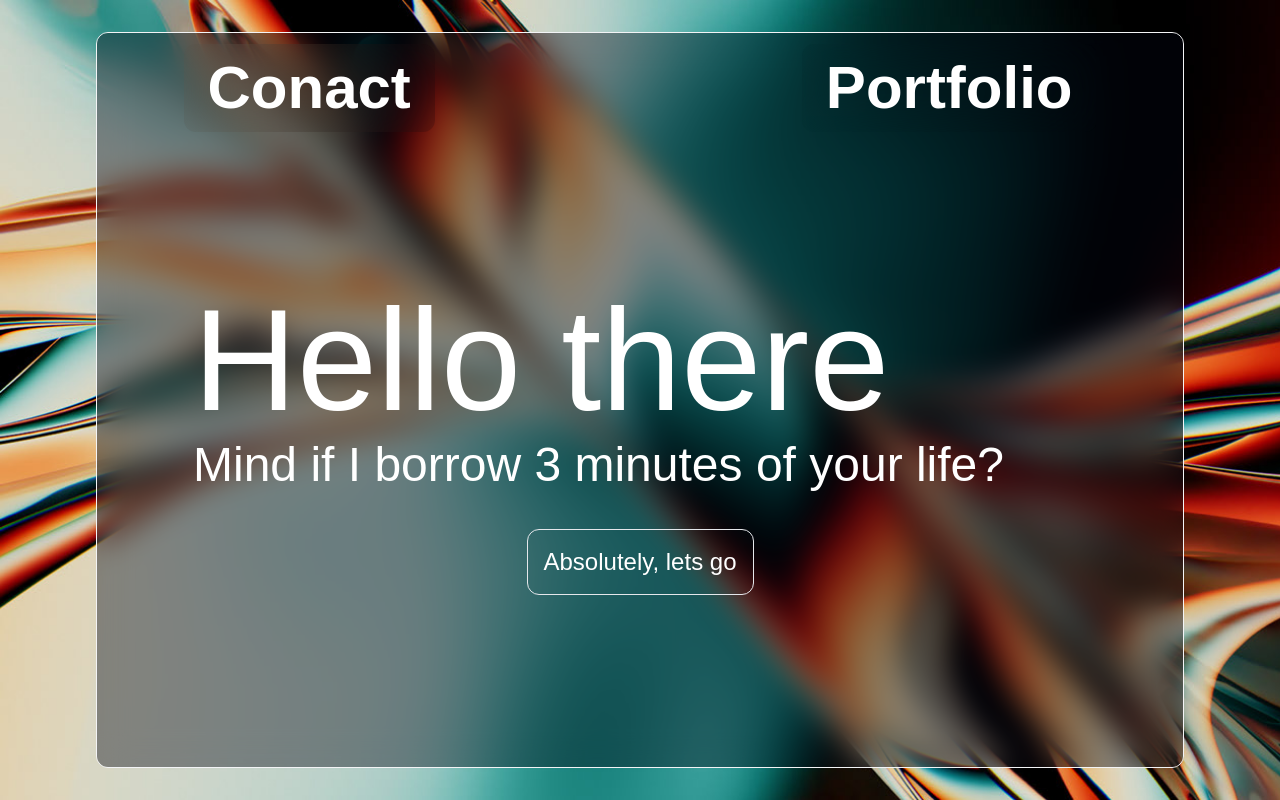
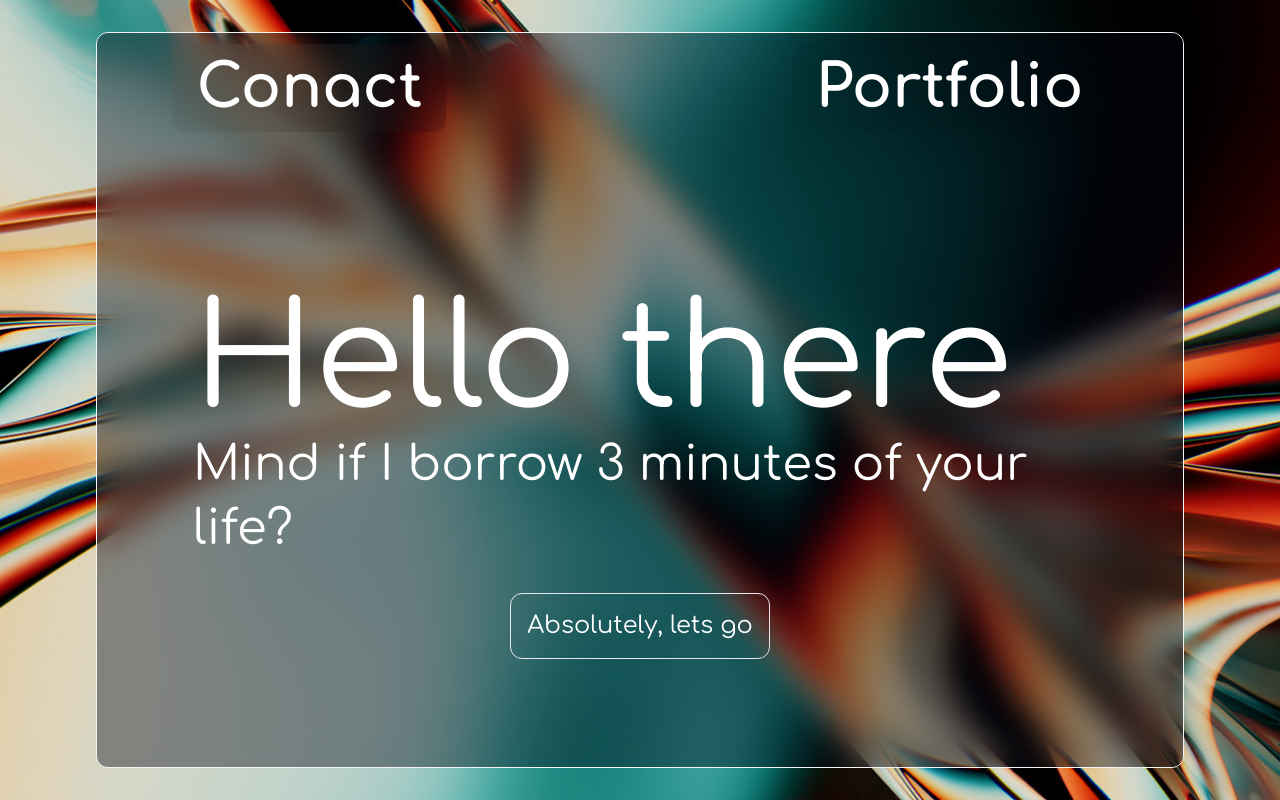
Before and after one commit to reymondar/personal-portfolio, a Next.js app: page / in a window 1280 px wide. Built offline with nearby package versions, Linux system fonts and the light colour scheme.

Commit message:
Comforta font added

```diff
--- a/src/components/NavBar.tsx
+++ b/src/components/NavBar.tsx
@@ -7,8 +7,8 @@ const NavBar = ({goingDown, handleClick}: {goingDown: boolean , handleClick: (ar
 
   return (
   <nav className={`fixed top-4 ${goingDown ? 'opacity-0' : 'opacity-100'} left-0 flex justify-around align-middle w-full h-14 z-10 transition-all`}>
-    <a href="https://wa.me/+5491124037535" target="_blank" className='text-3xl self-center backdrop-blur-2xl px-3 py-1 rounded-md font-bold hover:cursor-pointer'>Conact</a>
-    <p onClick={handleScroll} className='text-3xl self-center backdrop-blur-xl px-3 py-1 rounded-md font-bold hover:cursor-pointer'><a href="#portfolio">Portfolio</a></p>
+    <a href="https://wa.me/+5491124037535" target="_blank" className='sm:text-3xl self-center backdrop-blur-2xl px-3 py-1 rounded-md font-bold hover:cursor-pointer'>Conact</a>
+    <a onClick={handleScroll} className='sm:text-3xl self-center backdrop-blur-xl px-3 py-1 rounded-md font-bold hover:cursor-pointer' href="#portfolio">Portfolio</a>
   </nav>
   )
 }
--- a/src/components/Portfolio.tsx
+++ b/src/components/Portfolio.tsx
@@ -26,18 +26,18 @@ const Project = ({title , skills , description , link , github , impo , preview}
     }
 
     return(
-    <div onClick={handleClick} className="w-full rounded overflow-hidden shadow-lg my-6 hover:cursor-pointer md:hover:shadow-orange-300 transition-all hue-rotate-60">
+    <div onClick={handleClick} className={`${isOpened ? 'bg-black bg-opacity-70' : ''} w-full rounded overflow-hidden shadow-lg my-6 hover:cursor-pointer md:hover:shadow-orange-300 transition-all hue-rotate-60`}>
         <div className='h-24 bg-white -hue-rotate-60' style={{backgroundImage: `url(${preview})`,backgroundSize:'cover'}}></div>
-        <div className="px-6 py-4 overflow-hidden">
+        <div className="px-2 sm:px-6 py-4 overflow-hidden">
             <div className="font-bold text-sm mb-2">{title}</div>
-            <p className={`text-xs leading-6 ${isOpened ? '' : 'truncate' }`}>{description}</p>
+            <p className={`font-monserrat text-xs leading-6 ${isOpened ? '' : 'truncate' } transition-all`}>{description}</p>
         </div>
-        <div className='px-6 overflow-hidden'>
+        <div className='px-2 sm:px-6 overflow-hidden'>
             <p className="text-gray-300 text-xs"><a href={github} target="_blank" className='hover:cursor-pointer hover:text-orange-500'>{github}</a></p>
         </div>
         <div className="px-6 py-2">
             {skills.map(skill =>{
-                return  <span key={skill} className="inline-block bg-orange-100 rounded-full px-2 py-1 text-xs font-semibold text-gray-700 mr-2 mb-2 hover:bg-yellow-500 hover:cursor-default hover:text-gray-100 transition-all">{skill}</span>
+                return  <span key={skill} className="inline-block bg-orange-100 rounded-full px-2 py-1 text-xs font-semibold text-gray-700 mr-1 sm:mr-2 mb-2 hover:bg-yellow-500 hover:cursor-default hover:text-gray-100 transition-all">{skill}</span>
                 })}
         </div>
     </div>
--- a/src/pages/_app.tsx
+++ b/src/pages/_app.tsx
@@ -1,6 +1,22 @@
 import '@/styles/globals.css'
 import type { AppProps } from 'next/app'
+import { Comfortaa , Montserrat} from "next/font/google"
+
+const comforta = Comfortaa({
+  subsets: ["cyrillic"],
+  variable: "--font-comforta"
+})
+
+const monserrat = Montserrat({
+  subsets: ["cyrillic"],
+  variable: "--font-monserrat"
+})
+
 
 export default function App({ Component, pageProps }: AppProps) {
-  return <Component {...pageProps} />
+  return (
+    <main className={`${comforta.variable} ${monserrat.variable} text-white font-sans`}>
+      <Component {...pageProps} />
+    </main>
+  )
 }
--- a/src/pages/index.tsx
+++ b/src/pages/index.tsx
@@ -91,13 +91,13 @@ console.log('useffect run')
                   <div className='pt-24 text-center'>
                   <Slider images={toolLogos} />
                     <section className='pt-24'>
-                      <p className='mb-4 slides opacity-0 transition-all'>As a front end developer, I like solving problems and connecting wires but foremost, leaving things pretty!</p>
+                      <p className='mb-4 slides opacity-0 transition-all' id="myself">As a front end developer, I like solving problems and connecting wires but foremost, leaving things pretty!</p>
                       <p className='slides opacity-0 transition-all'>If you are seeking for someone who is always looking to work with the latest technologies and the best way to solve any problem, you are in the right place. </p>
                     </section>
                   </div>
                 </div>
-                <div className='w-full' id="myself">
-                  <h1 className='text-7xl p-4 slides opacity-0 transition-all'>Myself</h1>
+                <div className='w-full'>
+                  <h1 className='text-7xl p-1 pb-4 sm:p-4 slides opacity-0 transition-all'>Myself</h1>
                   <p className='lg:px-12 slides opacity-0 transition-all'>I am a self-taught React developer based in Buenos Aires. I am deeply passionate about coding and building digital experiences.</p>
                 </div>
                 <div className='w-full text-center py-6 slides opacity-0 transition-all'>
@@ -107,7 +107,7 @@ console.log('useffect run')
                     <h3 className='p-1 text-xs'>firebase</h3>
                   </div>
                   <div className='flex justify-between py-2'>
-                    <h3 className='p-1 text-xs break-all'>Styled Components</h3>
+                    <h3 className='p-1 text-xs break-all'>git</h3>
                     <h3 className='p-1 text-xs'>TailwindCss</h3>
                     <h3 className='p-1 text-xs'>GraphQL</h3>
                   </div>
@@ -117,9 +117,9 @@ console.log('useffect run')
                     <h3 className='p-1 text-xs'>Typescript</h3>
                   </div>
                 </div>
-                <div className='w-full lg:px-12 slides opacity-0 transition-all'>
-                <p>I got my start in coding by creating games, which helped me develop a keen eye for detail and a love of problem-solving.</p>
-                <p className='mt-4'>{`Today, with 1 year of experience under my belt, I'm skilled at working with APIs, databases, and popular React frameworks like Next.js and Gatsby. I'm always excited to take on new challenges and create innovative solutions for my clients and their users.`}</p>
+                <div className='w-full lg:px-12'>
+                <p className='slides opacity-0 transition-all'>I got my start in coding by creating games, which helped me develop a keen eye for detail and a love of problem-solving.</p>
+                <p className='mt-4 slides opacity-0 transition-all'>{`Today, with 1 year of experience under my belt, I'm skilled at working with APIs, databases, and popular React frameworks like Next.js and Gatsby. I'm always excited to take on new challenges and create innovative solutions for my clients and their users.`}</p>
                 </div>
                 <div id="portfolio" className='slides opacity-0 transition-all'>
                   <Portfolio />
--- a/src/styles/globals.css
+++ b/src/styles/globals.css
@@ -25,6 +25,10 @@ body {
   transition: scroll-behavior 0.5s ease-in-out;
 }
 
+p {
+  font-family: 'monserrat', sans-serif;
+}
+
 .bg-main {
   background-image: url('../../public/bg-port.jpg');
   background-repeat: no-repeat;
--- a/tailwind.config.js
+++ b/tailwind.config.js
@@ -1,4 +1,5 @@
 /** @type {import('tailwindcss').Config} */
+const defaultTheme = require('tailwindcss/defaultTheme')
 module.exports = {
   content: [
     './src/pages/**/*.{js,ts,jsx,tsx}',
@@ -12,6 +13,10 @@ module.exports = {
         'gradient-conic':
           'conic-gradient(from 180deg at 50% 50%, var(--tw-gradient-stops))',
       },
+      fontFamily: {
+        sans: ['var(--font-comforta)', ...defaultTheme.fontFamily.sans],
+        monserrat: ['var(--font-monserrat)']
+      }
     },
   },
   plugins: [
```
